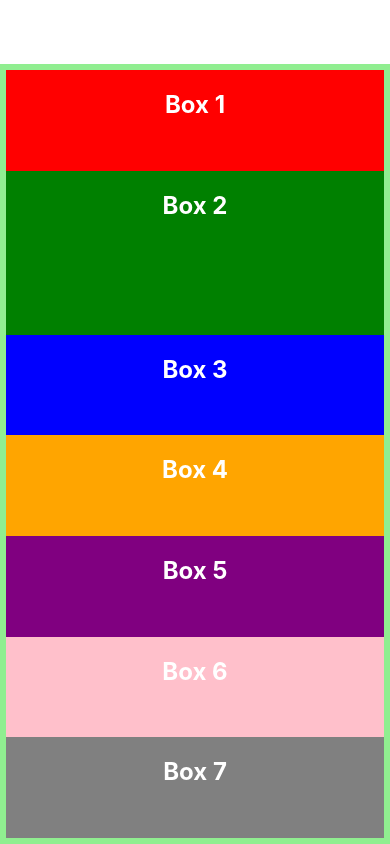
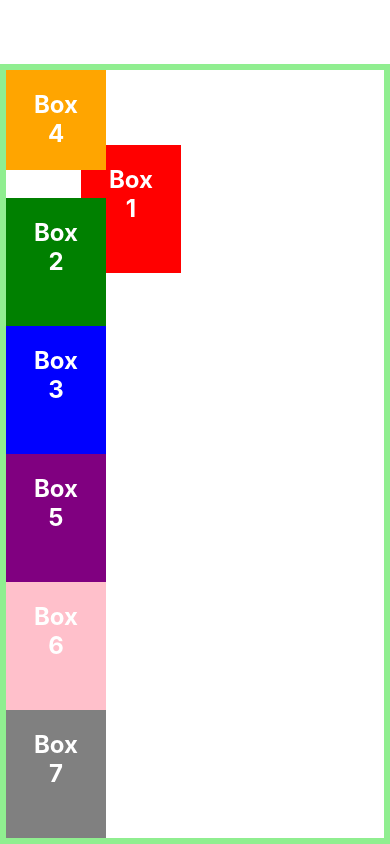
Before and after one commit to Anoop-710/React-Native, a React Native app: screen / in a window 390 px wide. Built offline with nearby package versions, Linux system fonts and the light colour scheme.

Commit message:
relative and absolute positions

```diff
--- a/App.js
+++ b/App.js
@@ -3,10 +3,25 @@ import Box from "./components/Box";
 export default function App() {
   return (
     <View style={styles.container}>
-      <Box style={{ backgroundColor: "red", flexGrow: 1 }}>Box 1</Box>
-      <Box style={{ backgroundColor: "green", flexGrow: 3 }}>Box 2</Box>
+      {/* Keep box 1 position as relative, and offset values top 75 and left 75 */}
+      <Box
+        style={{
+          backgroundColor: "red",
+          position: "relative",
+          top: 75,
+          left: 75,
+        }}
+      >
+        Box 1
+      </Box>
+      <Box style={{ backgroundColor: "green", position: "relative" }}>
+        Box 2
+      </Box>
       <Box style={{ backgroundColor: "blue" }}>Box 3</Box>
-      <Box style={{ backgroundColor: "orange" }}>Box 4</Box>
+      <Box style={{ backgroundColor: "orange", position: "absolute" }}>
+        Box 4
+      </Box>
+
       <Box style={{ backgroundColor: "purple" }}>Box 5</Box>
       <Box style={{ backgroundColor: "pink" }}>Box 6</Box>
       <Box style={{ backgroundColor: "gray" }}>Box 7</Box>
--- a/components/Box.jsx
+++ b/components/Box.jsx
@@ -13,6 +13,8 @@ const styles = StyleSheet.create({
     backgroundColor: "#fff",
     padding: 20,
     flexGrow: 1,
+    width: 100,
+    height: 100,
   },
   text: {
     fontSize: 24,
```
